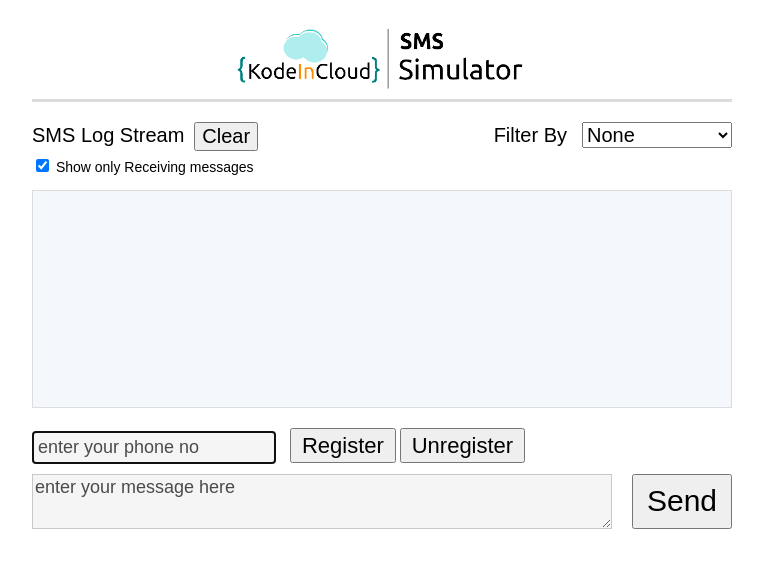
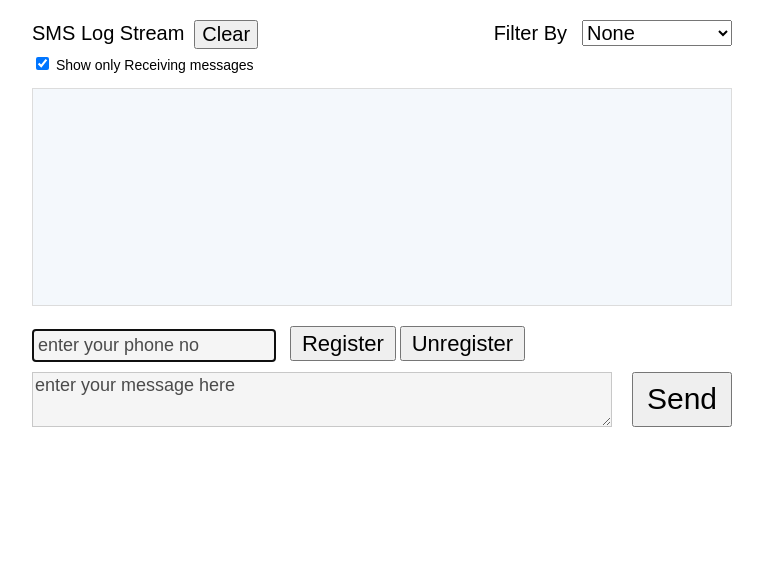
Before and after one commit to arunoda/multiuser-sms-simulator, a website: page views/index.html in a window 1280 px wide. Shown: the whole page, without its empty margins (258-1021 px from the left). Drawn offline with nearby package versions, Linux system fonts and the light colour scheme; no server answers.

Commit message:
header image removed

```diff
--- a/views/index.html
+++ b/views/index.html
@@ -19,9 +19,9 @@
 <body>
 
 <div id='container'>
-	<div id='heading'>
+	<!-- <div id='heading'>
 		<img src='/images/logo.png' align='center'/>
-	</div>
+	</div> -->
 	<div id='cpanel'>
 		<div id='txtSms'>SMS Log Stream</div>
 		<button id='btnclear'>Clear</button>
```
